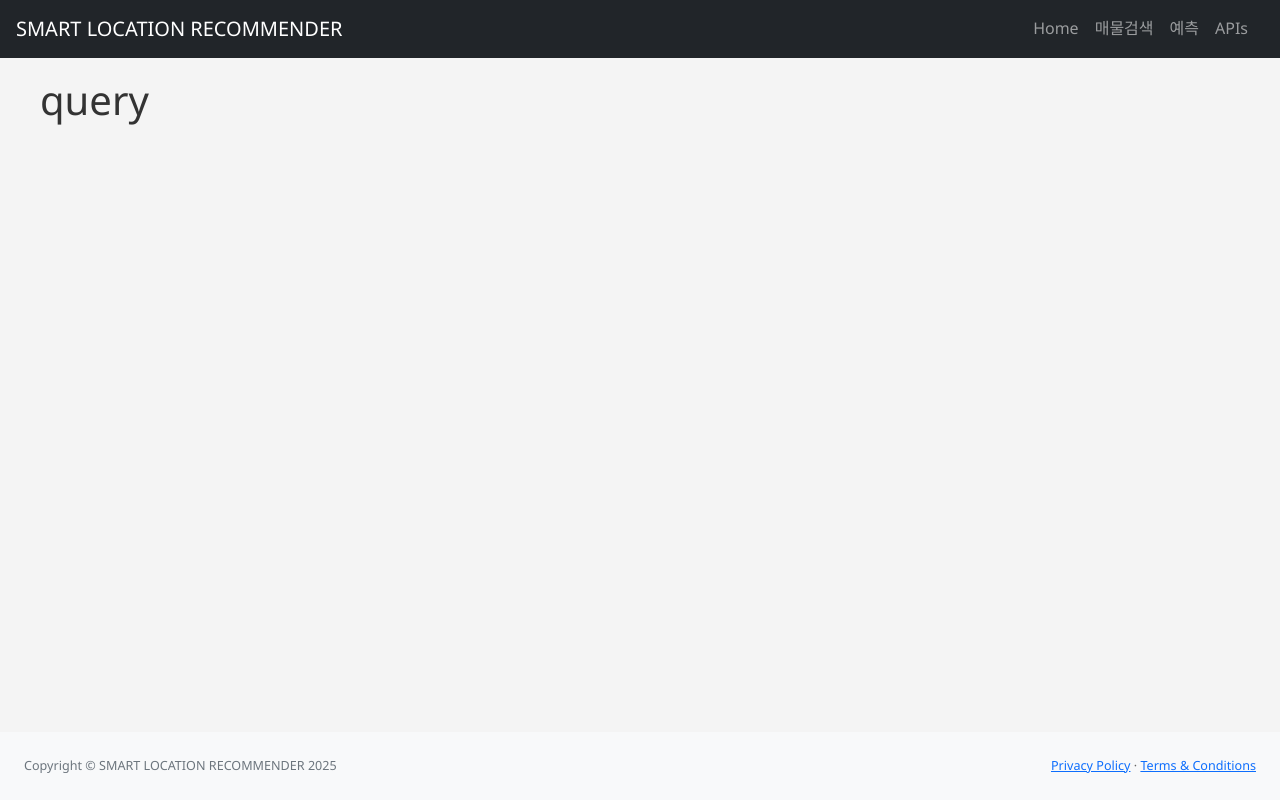
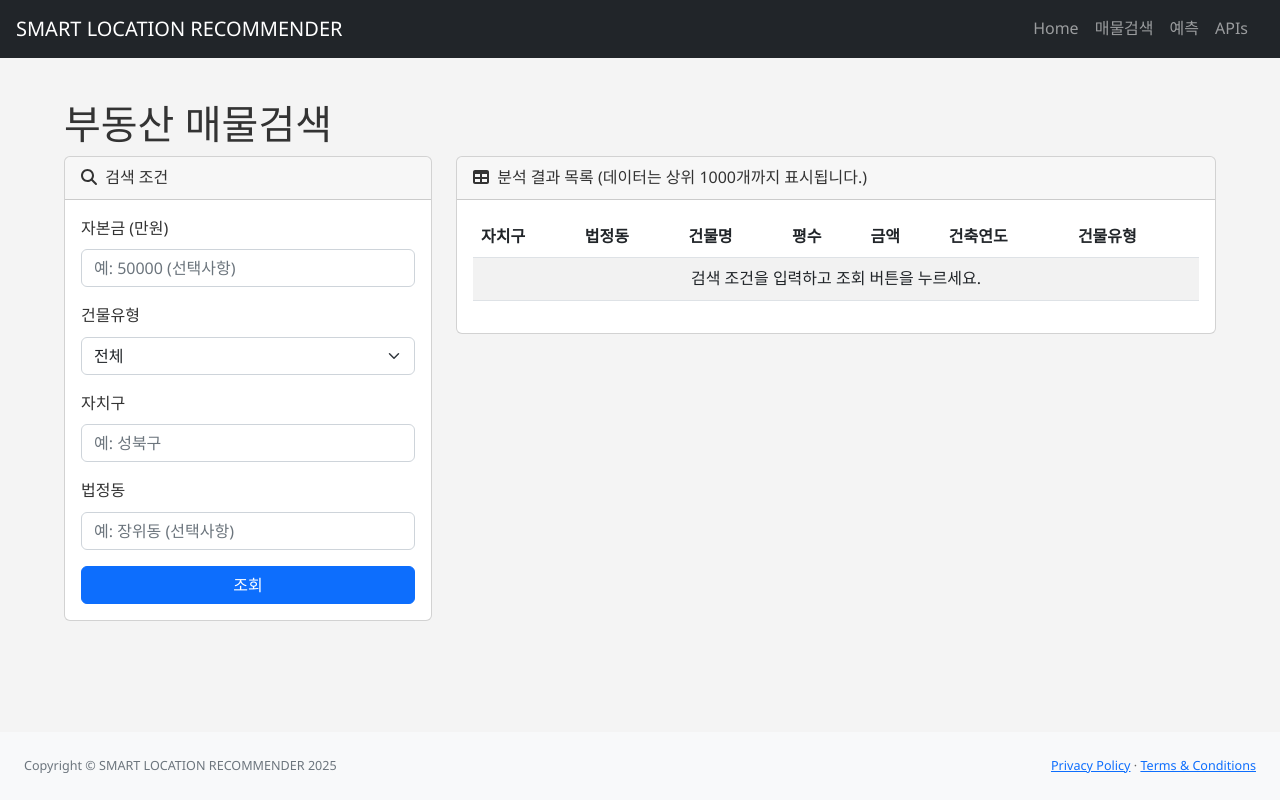
Before and after one commit to DobongSeSAC03/flask-property, a Flask app: page /query/ in a window 1280 px wide. Run offline with Flask 3, Linux system fonts and the light colour scheme; some libraries are stand-ins or nearby versions.

Commit message:
feat:매물검색 프론트 페이지 생성

```diff
--- a/myapp/templates/query/query.html
+++ b/myapp/templates/query/query.html
@@ -1,7 +1,137 @@
 {% extends "base.html" %}
-
-{% block title %}Microservice App - Home{% endblock %}
+{% block title %}부동산 실거래가 예측 - SMART LOCATION RECOMMENDER{% endblock %}
 
 {% block content %}
-<h1>query</h1>
+<div class="container-fluid px-4">
+  <h1 class="mt-4">부동산 매물검색</h1>
+  <div class="row">
+    <!-- Left Column: Search Conditions -->
+    <div class="col-md-4">
+      <div class="card mb-4">
+        <div class="card-header">
+          <i class="fas fa-search me-1"></i>
+          검색 조건
+        </div>
+        <div class="card-body">
+          <form id="searchForm">
+            <div class="mb-3">
+              <label for="amountInput" class="form-label">자본금 (만원)</label>
+              <input type="number" class="form-control" id="amountInput" placeholder="예: 50000 (선택사항)">
+            </div>
+            <div class="mb-3">
+              <label for="buildingTypeInput" class="form-label">건물유형</label>
+              <select class="form-select" id="buildingTypeInput">
+                <option value="" selected>전체</option>
+                <option value="아파트">아파트</option>
+                <option value="연립다세대">연립다세대</option>
+                <option value="단독다가구">단독다가구</option>
+                <option value="오피스텔">오피스텔</option>
+              </select>
+            </div>
+            <div class="mb-3">
+              <label for="districtInput" class="form-label">자치구</label>
+              <input type="text" class="form-control" id="districtInput" placeholder="예: 성북구">
+            </div>
+            <div class="mb-3">
+              <label for="dongInput" class="form-label">법정동</label>
+              <input type="text" class="form-control" id="dongInput" placeholder="예: 장위동 (선택사항)">
+            </div>
+            <div class="d-grid gap-2">
+              <button type="button" class="btn btn-primary" onclick="getRealEstateTransactions()">조회</button>
+            </div>
+          </form>
+        </div>
+      </div>
+    </div>
+    <!-- Right Column: Prediction Results -->
+    <div class="col-md-8">
+      <div class="card mb-4">
+        <div class="card-header">
+          <i class="fas fa-table me-1"></i>
+          분석 결과 목록 (데이터는 상위 1000개까지 표시됩니다.)
+        </div>
+        <div class="card-body">
+          <table class="table table-hover table-striped align-middle">
+            <thead>
+              <tr>
+                <th>자치구</th>
+                <th>법정동</th>
+                <th>건물명</th>
+                <th>평수</th>
+                <th>금액</th>
+                <th>건축연도</th>
+                <th>건물유형</th>
+              </tr>
+            </thead>
+            <tbody id="prediction-results">
+              <tr>
+                <td colspan="7" class="text-center">검색 조건을 입력하고 조회 버튼을 누르세요.</td>
+              </tr>
+            </tbody>
+          </table>
+        </div>
+      </div>
+    </div>
+  </div>
+</div>
 {% endblock %}
+
+{% block scripts %}
+<script>
+  function getRealEstateTransactions() {
+    const amount = document.getElementById('amountInput').value;
+    const buildingType = document.getElementById('buildingTypeInput').value;
+    const district = document.getElementById('districtInput').value;
+    const dong = document.getElementById('dongInput').value;
+
+    const resultTable = document.getElementById('prediction-results');
+
+    // Loading state
+    resultTable.innerHTML = '<tr><td colspan="7" class="text-center"><div class="spinner-border text-primary" role="status"><span class="visually-hidden">Loading...</span></div></td></tr>';
+
+    fetch("/query/search", {
+      method: "POST",
+      headers: {
+        "Content-Type": "application/json",
+      },
+      body: JSON.stringify({
+        amount: amount ? amount : null,
+        building_type: buildingType ? buildingType : null,
+        district: district ? district : null,
+        dong: dong ? dong : null
+      }),
+    })
+      .then((response) => response.json())
+      .then((data) => {
+        resultTable.innerHTML = ''; // Clear loading
+
+        if (!data || data.length === 0) {
+          resultTable.innerHTML = '<tr><td colspan="7" class="text-center">데이터가 없습니다.</td></tr>';
+          return;
+        }
+
+        // @Data is expected to be a list of records sorted by rank (and year)
+
+        data = data.slice(0, 1000);
+
+        data.forEach(item => {
+          const row = document.createElement('tr');
+          row.innerHTML = `
+            <td>${item.district_name}</td>
+            <td>${item.legal_dong_name}</td>
+            <td>${item.building_name}</td>
+            <td>${item.building_area}</td>
+            <td>${item.amount}</td>
+            <td>${item.construction_year}</td>
+            <td>${item.building_use}</td>
+          `;
+          resultTable.appendChild(row);
+        });
+      })
+      .catch((error) => {
+        console.error("Error fetching data:", error);
+        resultTable.innerHTML = '<tr><td colspan="6" class="text-center text-danger">데이터를 불러오는 중 오류가 발생했습니다.</td></tr>';
+      });
+  }
+</script>
+{% endblock %}
```
